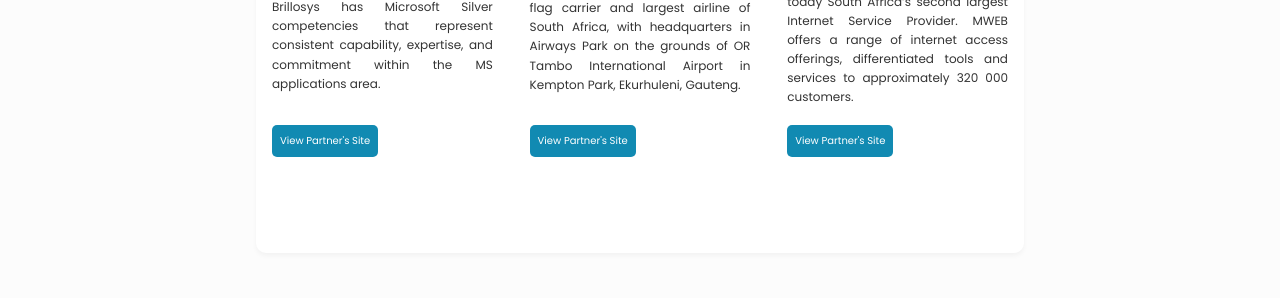
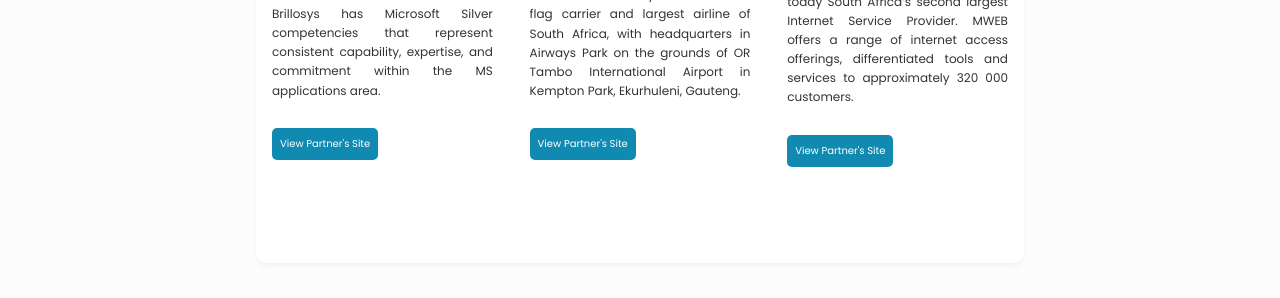
Before and after one commit to NeoMatlala/brillosys, a plain HTML site: page partners.html in a window 1280 px wide. Shown: the part 333-631 px from the top of the page. Drawn offline with nearby package versions, Linux system fonts and the light colour scheme.

Commit message:
team fixed

```diff
--- a/style_partner.css
+++ b/style_partner.css
@@ -572,7 +572,6 @@
   .wrap .card-1 {
     width: 30%;
     align-content: space-between;
-    height: 40vh;
     position: relative;
   }
 
@@ -584,6 +583,11 @@
     height: 45vh;
   }
 
+  .about__data .current .card-1,
+  .about__data .prospective-wrap .card-1 {
+    height: 40vh;
+  }
+
   .wrap .card-1 .about-btn {
     position: absolute;
     bottom: 0;
@@ -593,9 +597,10 @@
     margin: 0 auto;
   }
 
-  .current .card-1 .text-wrap {
+  /* .current .card-1 .text-wrap {
     height: 25vh;
-  }
+    background-color: red;
+  } */
 
   .ms {
     width: 70%;
@@ -664,6 +669,12 @@
   .become .card-1 .about-btn {
     position: relative;
     bottom: 0;
+  }
+
+  .about__data .current .card-1,
+  .about__data .prospective-wrap .card-1 {
+    height: auto;
+    padding-bottom: 3rem;
   }
 }
 
```
Also changed, not shown: style_team.css (+5 -5 lines).
